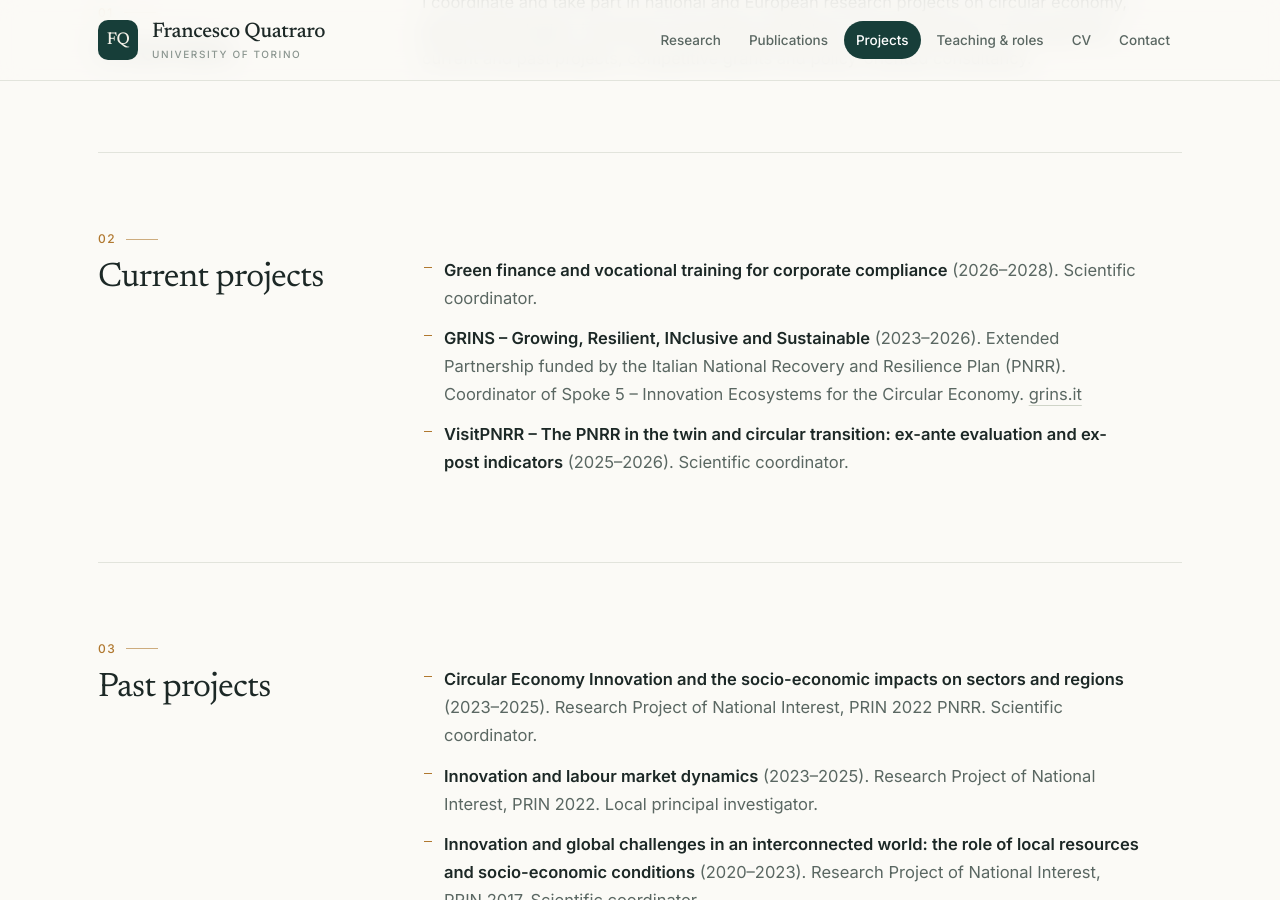
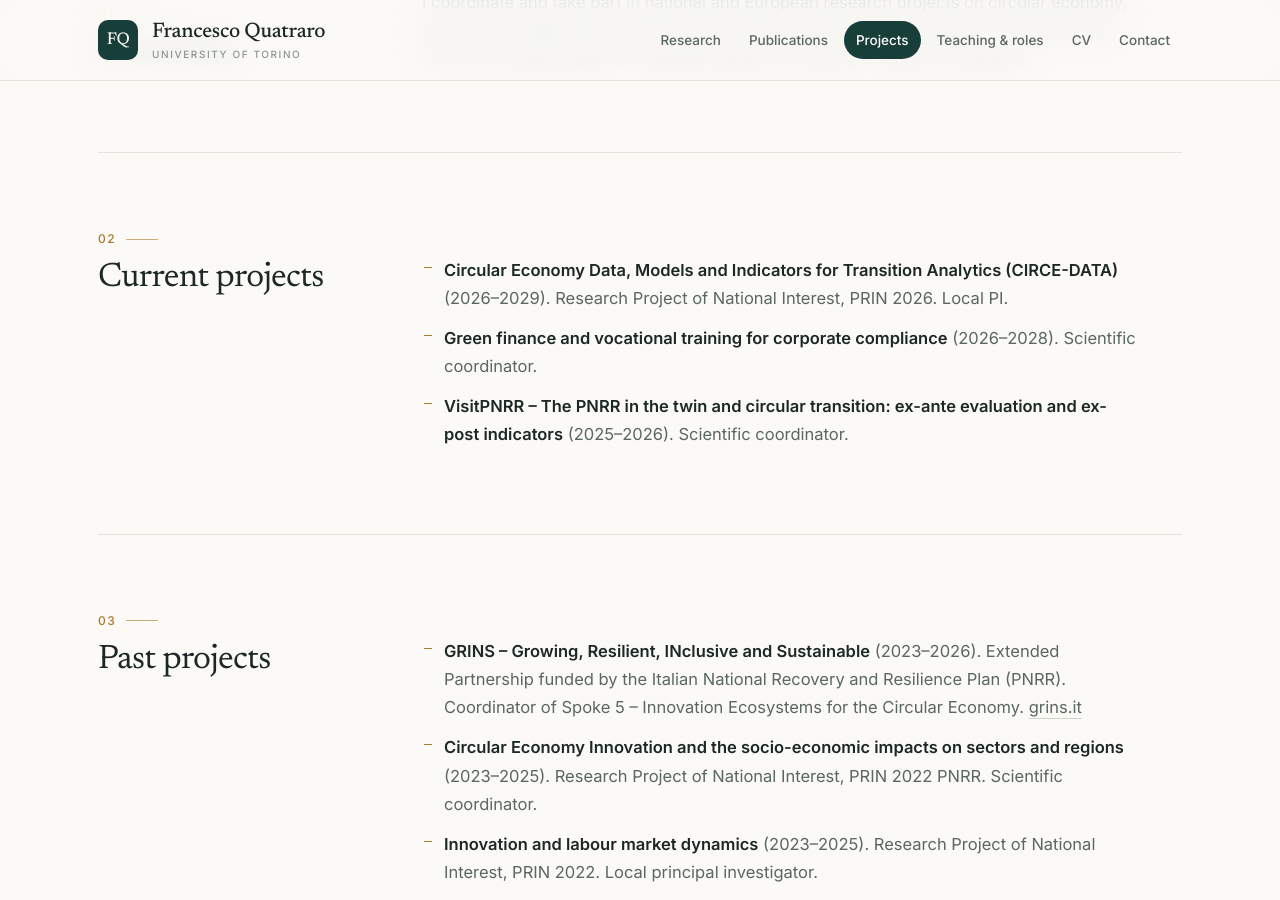
Before and after one commit to fquatraro-unito/fquatraro-unito.github.io, a Jekyll site: the page built from projects.md, in a window 1280 px wide and 900 px high, scrolled down 498 px. Built offline with Jekyll 4.4.1, drawn with Linux system fonts in a browser that asks for light colours.

Commit message:
update projects

```diff
--- a/projects.md
+++ b/projects.md
@@ -11,12 +11,13 @@ I coordinate and take part in national and European research projects on circula
 
 ## Current projects
 
+- **Circular Economy Data, Models and Indicators for Transition Analytics (CIRCE-DATA)** (2026–2029). Research Project of National Interest, PRIN 2026. Local PI.
 - **Green finance and vocational training for corporate compliance** (2026–2028). Scientific coordinator.
-- **GRINS – Growing, Resilient, INclusive and Sustainable** (2023–2026). Extended Partnership funded by the Italian National Recovery and Resilience Plan (PNRR). Coordinator of Spoke 5 – Innovation Ecosystems for the Circular Economy. [grins.it](https://www.grins.it/)
 - **VisitPNRR – The PNRR in the twin and circular transition: ex-ante evaluation and ex-post indicators** (2025–2026). Scientific coordinator.
 
 ## Past projects
 
+- **GRINS – Growing, Resilient, INclusive and Sustainable** (2023–2026). Extended Partnership funded by the Italian National Recovery and Resilience Plan (PNRR). Coordinator of Spoke 5 – Innovation Ecosystems for the Circular Economy. [grins.it](https://www.grins.it/)
 - **Circular Economy Innovation and the socio-economic impacts on sectors and regions** (2023–2025). Research Project of National Interest, PRIN 2022 PNRR. Scientific coordinator.
 - **Innovation and labour market dynamics** (2023–2025). Research Project of National Interest, PRIN 2022. Local principal investigator.
 - **Innovation and global challenges in an interconnected world: the role of local resources and socio-economic conditions** (2020–2023). Research Project of National Interest, PRIN 2017. Scientific coordinator.
```
